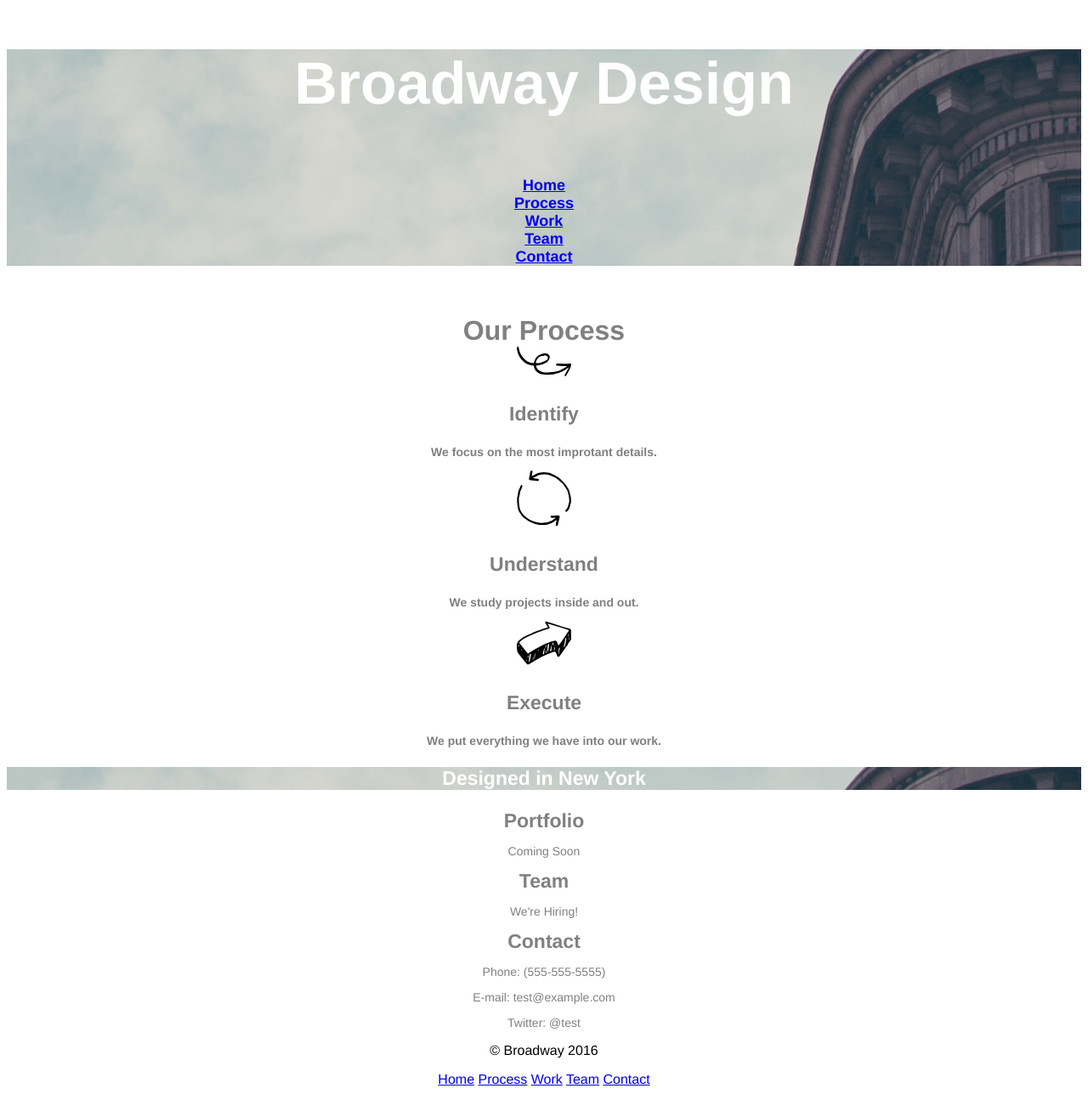
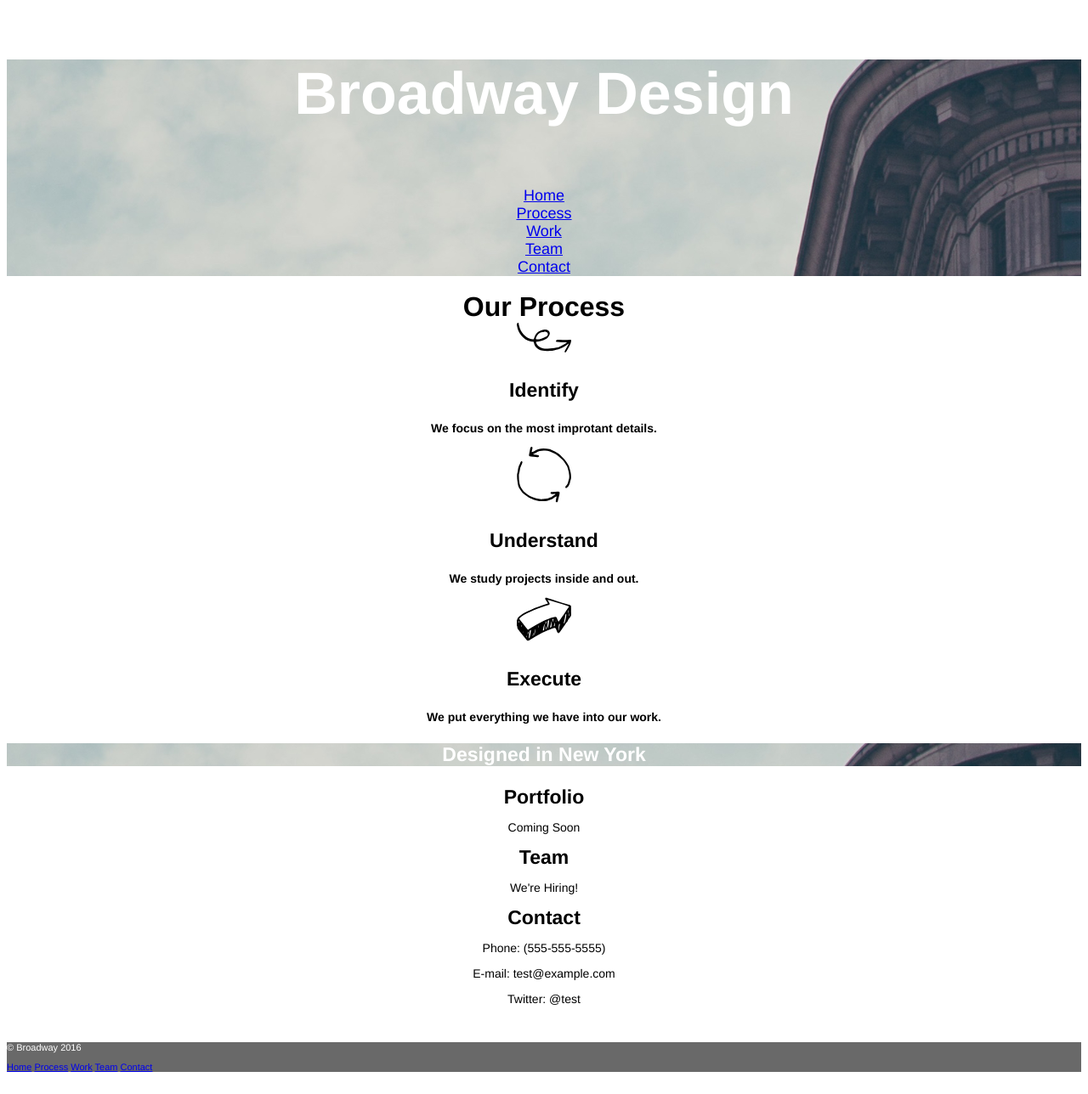
Before and after one commit to msarsitis/broadway, a plain HTML site: page index.html in a window 1280 px wide. Shown: the whole page at 85% size. Drawn offline with Linux system fonts and the light colour scheme.

Commit message:
more css changes

```diff
--- a/index.html
+++ b/index.html
@@ -8,8 +8,8 @@
 
   <!--Begin Website-->
   <body>
-    <section>
-      <h1 class="heading">Broadway Design</p>
+    <section class="picture">
+      <p class="heading">Broadway Design</p>
       <nav class="navButtons">
         <a href="#home">Home</a></br>
         <a href="#process">Process</a></br>
@@ -17,7 +17,7 @@
         <a href="#team">Team</a></br>
         <a href="#contacts">Contact</a></br>
       </nav>
-    </section>
+    </section><br>
   <!--End of Navigation-->
 
 <!--Body of website-->
@@ -56,9 +56,12 @@
     <p class="definition">Phone: (555-555-5555)</p>
     <p class="definition">E-mail: test@example.com</p>
     <p class="definition">Twitter: @test</p>
+  </br>
+
+  </body>
 
   <!--Footer-->
-    <footer>
+      <footer class="foot">
         <p>&copy Broadway 2016</p>
         <a href="#home">Home</a>
         <a href="#process">Process</a>
@@ -66,5 +69,5 @@
         <a href="#team">Team</a>
         <a href="#contacts">Contact</a>
       </footer>
-  </body>
+
 </html>
--- a/resources/css/style.css
+++ b/resources/css/style.css
@@ -3,13 +3,15 @@ body {
   text-align: center;
   }
 
+.picture {
+  background-image: url("../images/the-flatiron-building.png");
+  background-repeat: no-repeat;
+}
 .heading {
   font-size: 70px;
   font-weight: bold;
   color: white;
-  background-image: url("../images/the-flatiron-building.png");
-  background-repeat: no-repeat;
-}
+  }
 
 .navButtons {
   font-size: 18px;
@@ -17,7 +19,6 @@ body {
 }
 
 #process {
-  color: gray;
   font-size: 32px;
   font-weight: bold;
 }
@@ -25,12 +26,10 @@ body {
 .workFlow {
   font-size: 23px;
   font-weight: bold;
-  color: gray;
 }
 
 .definition {
   font-size: 14px;
-  color: gray;
 }
 
 .miniHeader{
@@ -40,3 +39,12 @@ body {
   background-image: url("../images/the-flatiron-building.png");
   background-repeat: no-repeat;
 }
+
+.foot {
+  text-align: left;
+  bottom: 0px;
+  font-size: 11px;
+  color: white;
+  background-color: dimgray;
+  width: 100%;
+}
```
Lines whose indentation alone changed are shown as unchanged.
